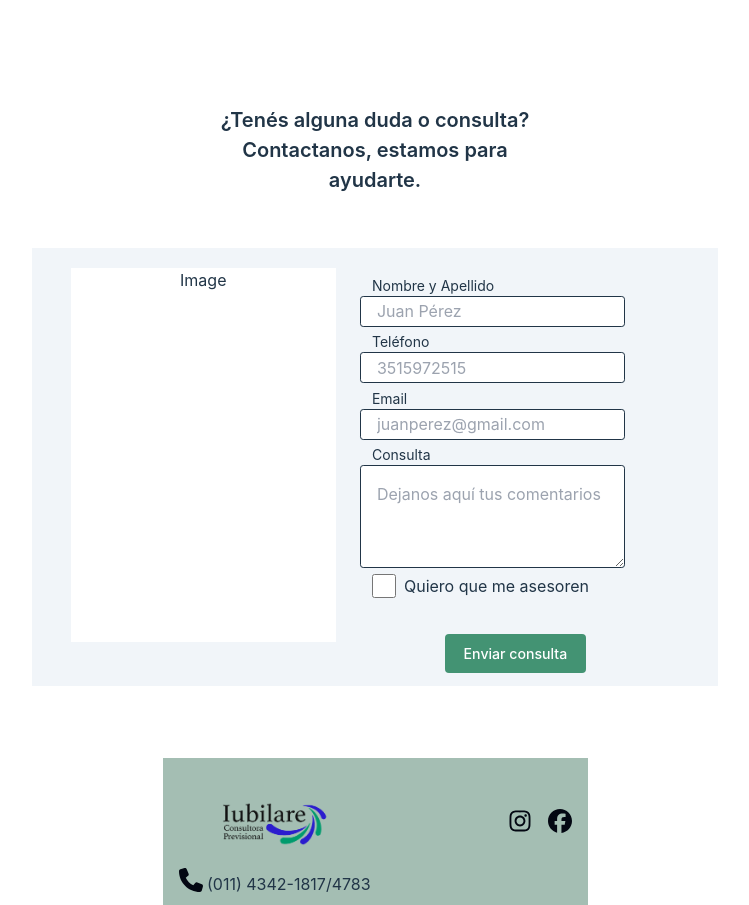
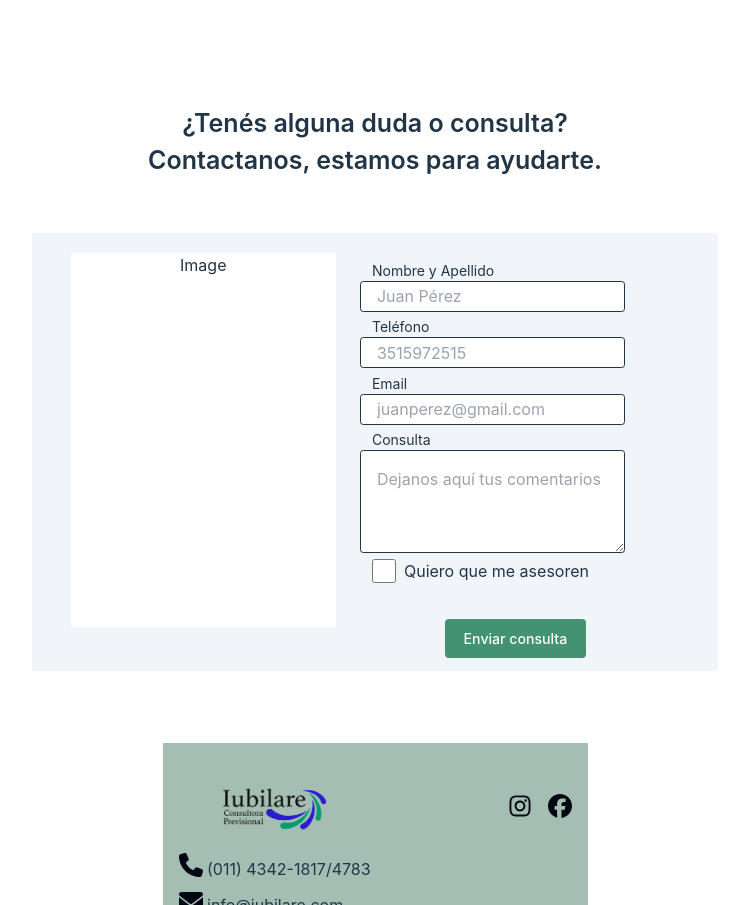
Before and after one commit to FooTalent/iubilare, a React (Vite) app: page / in a window 1280 px wide. Shown: the part 1755-2660 px from the top of the page, without its empty margins (265-1014 px from the left). Built offline with nearby package versions, Linux system fonts and the light colour scheme.

Commit message:
fix/font size

```diff
--- a/src/components/form/Form.tsx
+++ b/src/components/form/Form.tsx
@@ -5,9 +5,13 @@ export default function Form (){
     return (
 
         <>
-            <div className="w-[319px] m-auto">
-                <h3 className="text-[20px] font-semibold">¿Tenés alguna duda o consulta?</h3>
-                <h3 className="text-[20px] font-semibold">Contactanos, estamos para ayudarte.</h3>
+            <div className="w-[319px] m-auto md:w-[546px] 2xl:w-full">
+                <h3 className="text-[20px] font-semibold md:text-[25px] 2xl:hidden">¿Tenés alguna duda o consulta?</h3>
+                <h3 className="text-[20px] font-semibold md:text-[25px] 2xl:hidden">Contactanos, estamos para ayudarte.</h3>
+
+                <h3 className="hidden font-semibold 2xl:block 2xl:text-[39px]">Si tiene alguna duda o consulta, no deude en contactarnos</h3>
+                <h3 className="hidden font-semibold 2xl:block 2xl:text-[39px]">Estamos para ayudarlo.</h3>
+
             </div>
             <div className="min-h-[53px]"></div>
             <div className="flex flex-row md:bg-slate-100 md:justify-center md:w-[686px] md:h-[438px] md:m-auto md:pt-[20px] 2xl:w-[1057px] 2xl:h-[675px] 2xl:pt-[48px] 2xl:pb-[48px] 2xl:pl-[60px] 2xl:pr-[60px]">
```
